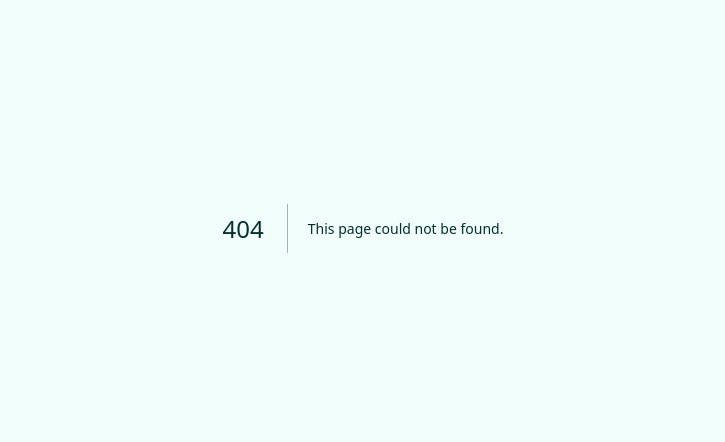
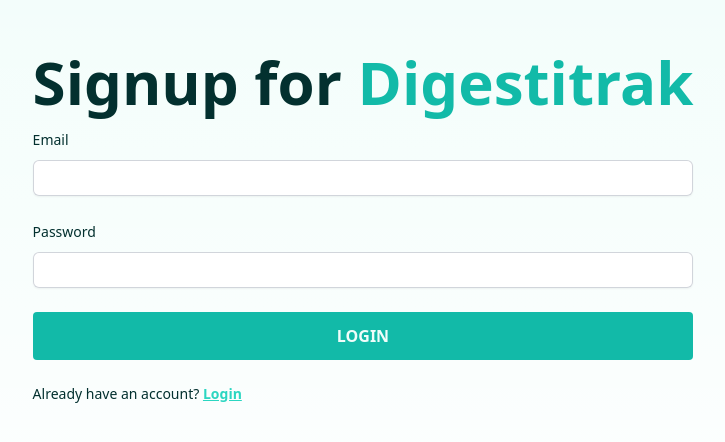
Before and after one commit to a-garcia96/digestitrak, a Next.js app: page /sign-up in a window 1280 px wide. Before the commit this address had no page. Shown: the part 172-614 px from the top of the page, without its empty margins (277-1002 px from the left). Built offline with nearby package versions, Linux system fonts and the light colour scheme.

Commit message:
complete sign up page

```diff
--- /dev/null
+++ b/src/pages/sign-up.js
@@ -0,0 +1,100 @@
+import { useState } from "react";
+
+import Head from "next/head";
+import Link from "next/link";
+
+const Page = () => {
+  const [email, setEmail] = useState("");
+  const [password, setPassword] = useState("");
+
+  const handleChange = (e) => {
+    const value = e.target.value;
+
+    switch (e.target.type) {
+      case "email":
+        setEmail(value);
+        break;
+      case "password":
+        setPassword(value);
+        break;
+    }
+  };
+
+  const handleSubmit = (e) => {
+    e.preventDefault();
+
+    console.log(email, password);
+  };
+
+  return (
+    <>
+      <Head>
+        <meta
+          name="description"
+          content="Create your account on Digestitrak and take control of your GERD management journey. Sign up now to begin tracking your meals and symptoms, gaining insights to improve your gut health and overall well-being."
+        />
+        <title>Sign Up | Digestitrak | Gerd Symptom Tracker</title>
+      </Head>
+      <main>
+        <section className="h-screen px-10 flex items-center justify-center">
+          <div className="space-y-4">
+            <h1 className="text-6xl text-center font-bold">
+              Signup for{" "}
+              <span className="text-evening-sea-500">Digestitrak</span>
+            </h1>
+            <form onSubmit={handleSubmit} className="space-y-6">
+              <div>
+                <label
+                  htmlFor="email"
+                  className="block text-sm font-medium leading-6"
+                >
+                  Email
+                </label>
+                <div className="mt-2">
+                  <input
+                    type="email"
+                    name="email"
+                    id="email"
+                    className="block w-full rounded-md border-0 py-1.5 shadow-sm ring-1 ring-inset ring-gray-300  focus:ring-2 focus:ring-inset focus:ring-evening-sea-700 sm:text-sm sm:leading-6"
+                    onChange={handleChange}
+                  />
+                </div>
+              </div>
+              <div>
+                <label
+                  htmlFor="password"
+                  className="block text-sm font-medium leading-6"
+                >
+                  Password
+                </label>
+                <div className="mt-2">
+                  <input
+                    type="password"
+                    name="password"
+                    id="password"
+                    className="block w-full rounded-md border-0 py-1.5 shadow-sm ring-1 ring-inset ring-gray-300  focus:ring-2 focus:ring-inset focus:ring-evening-sea-700 sm:text-sm sm:leading-6"
+                    onChange={handleChange}
+                  />
+                </div>
+              </div>
+              <button className="text-base uppercase bg-evening-sea-500 text-evening-sea-50 font-bold w-full py-3 px-2 rounded hover:bg-evening-sea-400">
+                login
+              </button>
+              <p className="text-sm">
+                Already have an account?{" "}
+                <Link
+                  href="/"
+                  className="text-evening-sea-400 font-bold underline"
+                >
+                  Login
+                </Link>
+              </p>
+            </form>
+          </div>
+        </section>
+      </main>
+    </>
+  );
+};
+
+export default Page;
```
